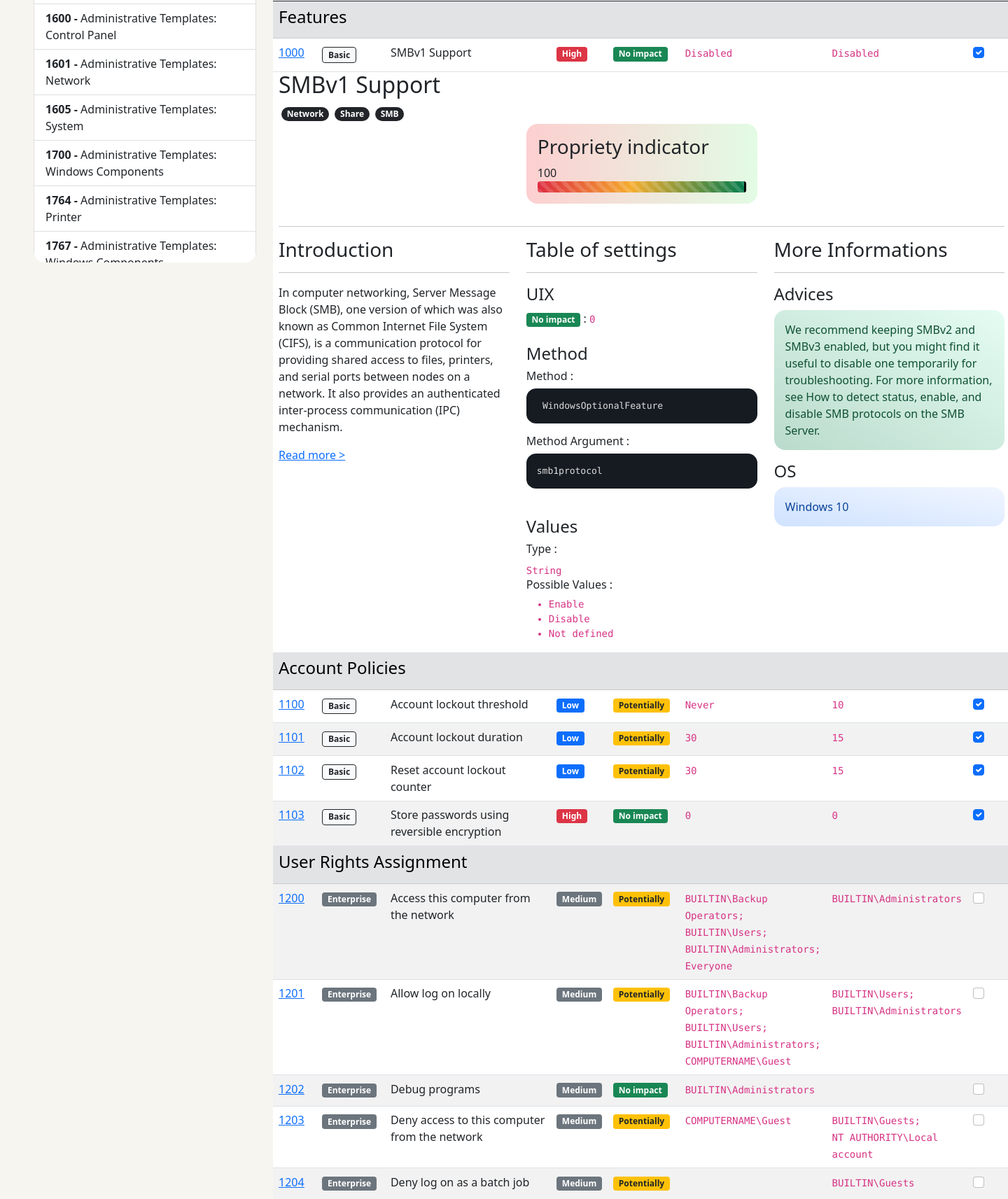
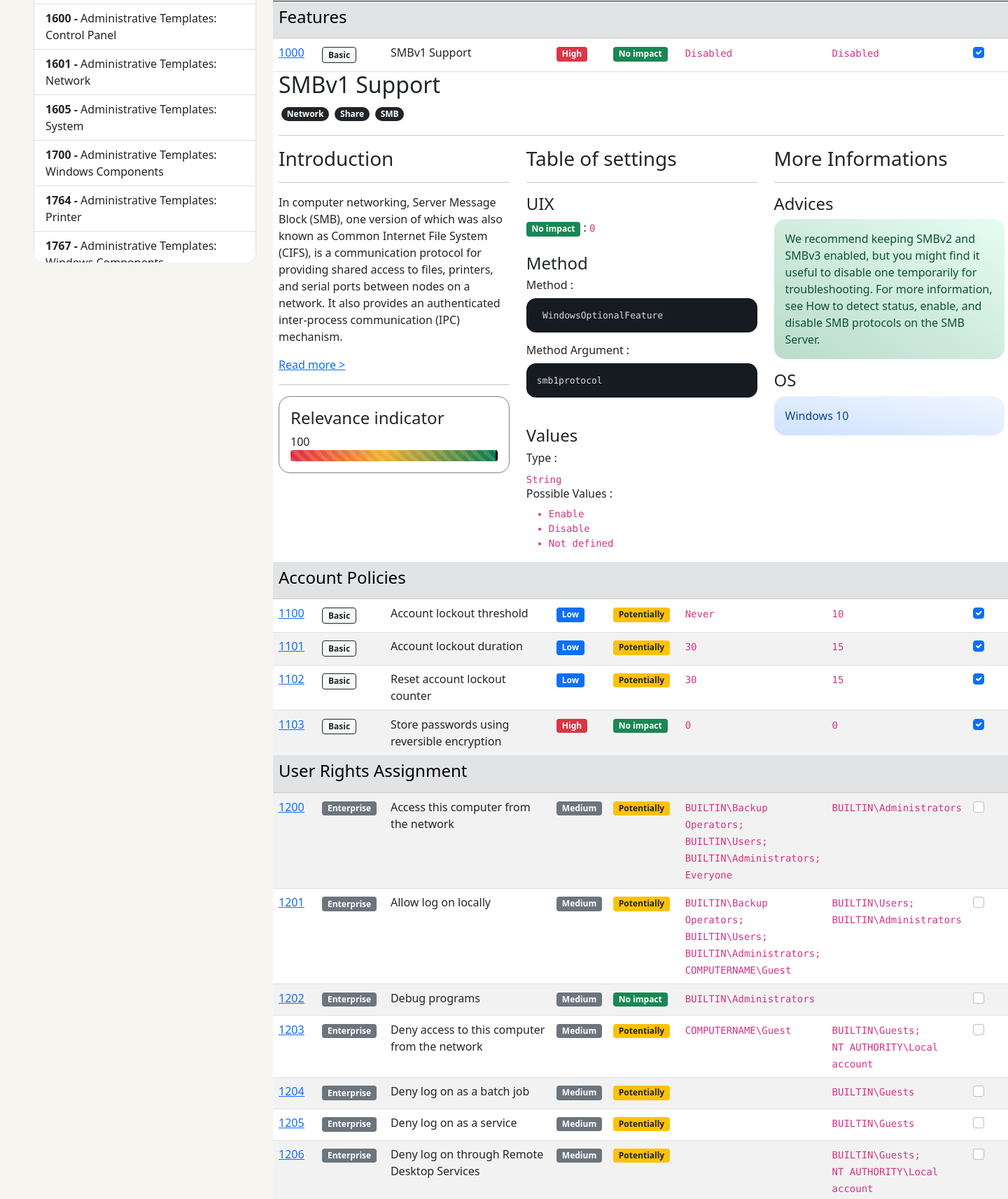
Before and after one commit to CRYPT-ON-IT/policies_hardening_interface, a PHP site: page /interface/windows in a window 1440 px wide, after a click on "1000". Shown: the part 488-2201 px from the top of the page at 70% size. Run offline with PHP 8.4, Linux system fonts and the light colour scheme; data that the repository does not hold is empty.

Commit message:
Change propriety to relevance

```diff
--- a/interface/windows/style.css
+++ b/interface/windows/style.css
@@ -36,8 +36,9 @@ table{
   background: linear-gradient(to top right, #e2e3e5, #f8f9fa);
 }
 
-.alert-propriety{
-  background: linear-gradient(to right, rgba(246, 79, 79, 0.27), rgba(160, 243, 166, 0.3));
+.alert-relevance{
+  /*background: linear-gradient(to right, rgba(246, 79, 79, 0.27), rgba(160, 243, 166, 0.3));*/
+  border: solid gray 1px;
 }
 
 .table-orange{
--- a/interface/windows/table.php
+++ b/interface/windows/table.php
@@ -94,37 +94,37 @@ function write_tr($data)
   /**** Compute some values before row printing ****/
 
   /* severity */
-  $propriety_severity=0;
+  $relevance_severity=0;
   switch ($severity) {
     case 'High':
       $severity="<span class=\"badge bg-danger\">High</span>";
-      $propriety_severity=3;
+      $relevance_severity=3;
       break;
     case 'Medium':
       $severity="<span class=\"badge bg-secondary\">Medium</span>";
-      $propriety_severity=2;
+      $relevance_severity=2;
       break;
     case 'Low':
       $severity="<span class=\"badge bg-primary\">Low</span>";
-      $propriety_severity=1;
+      $relevance_severity=1;
       break;
   }
 
   /* UIX impact */
   $UIX_impact_content = "<span class=\"badge bg-secondary\">Not defined</span>";
-  $propriety_uix=0;
+  $relevance_uix=0;
   switch ($UIX_impact) {
     case '2':
       $UIX_impact_content="<span class=\"badge bg-danger\">Impact</span>";
-      $propriety_uix=1;
+      $relevance_uix=1;
       break;
     case '1':
       $UIX_impact_content="<span class=\"badge bg-warning text-dark\">Potentially</span>";
-      $propriety_uix=2;
+      $relevance_uix=2;
       break;
     case '0':
       $UIX_impact_content="<span class=\"badge bg-success\">No impact</span>";
-      $propriety_uix=3;
+      $relevance_uix=3;
       break;
   }
 
@@ -144,20 +144,20 @@ function write_tr($data)
 
   /* Mode */
   $use_mode_content="";
-  $propriety_mode=0;
+  $relevance_mode=0;
   if ($use_mode) {
     switch ($use_mode) {
       case 'Basic':
         $use_mode_content = "<span class=\"badge bg-light text-dark m-1\" style=\"border:solid 1px;\">$use_mode</span>";
-        $propriety_mode = 3;
+        $relevance_mode = 3;
         break;
       case 'Enterprise':
         $use_mode_content = "<span class=\"badge bg-secondary m-1\">$use_mode</span>";
-        $propriety_mode = 2;
+        $relevance_mode = 2;
         break;
       case 'StrongBox':
         $use_mode_content = "<span class=\"badge bg-dark m-1\">$use_mode</span>";
-        $propriety_mode = 1;
+        $relevance_mode = 1;
         break;
 
       default:
@@ -267,11 +267,11 @@ function write_tr($data)
     }
   }
 
-  /* Propriety */
-  $propriety_result = $propriety_severity*3+$propriety_uix*2+$propriety_mode*1;
-  $propriety_result = $propriety_result/6;
-  $propriety_percent = ($propriety_result-1)*100/2;
-  $propriety_percent = round($propriety_percent);
+  /* relevance */
+  $relevance_result = $relevance_severity*3+$relevance_uix*2+$relevance_mode*1;
+  $relevance_result = $relevance_result/6;
+  $relevance_percent = ($relevance_result-1)*100/2;
+  $relevance_percent = round($relevance_percent);
 
   /* Values */
   $possible_values_array = explode(":", $possible_values);
@@ -296,23 +296,6 @@ function write_tr($data)
             <div>$tags_content</div>
           </div>
 
-          <div class='row'>
-            <div class='col'>
-            </div>
-            <div class='col'>
-              <div class='alert alert-propriety'>
-                <h3>Propriety indicator</h3>
-                <span>$propriety_percent</span>
-                <div class='progress propriety-progressbar'>
-                  <div class='progress-bar progressbar-propriety bg-success' role='progressbar' style='width:$propriety_percent%;' aria-valuenow='$propriety_result' aria-valuemin='0' aria-valuemax='100'></div>
-                </div>
-              </div>
-
-            </div>
-            <div class='col'>
-            </div>
-          </div>
-
           <hr>
 
           <!---- Data content ---->
@@ -324,6 +307,14 @@ function write_tr($data)
               <hr>
                 <p>$intro_content</p>
                 <a target=\"_blank\" href=\"$link_for_more_infos\">Read more ></a>
+              <hr>
+              <div class='alert alert-relevance'>
+                <h4>Relevance indicator</h4>
+                <span>$relevance_percent</span>
+                <div class='progress relevance-progressbar'>
+                  <div class='progress-bar progressbar-relevance bg-success' role='progressbar' style='width:$relevance_percent%;' aria-valuenow='$relevance_result' aria-valuemin='0' aria-valuemax='100'></div>
+                </div>
+              </div>
             </div>
 
             <!-- Table of settings -->
--- a/style/master.css
+++ b/style/master.css
@@ -41,11 +41,11 @@ pre{
   color:rgb(255, 123, 114);
 }
 
-.propriety-progressbar{
+.relevance-progressbar{
   background: linear-gradient(to right, rgb(222,43,64), rgb(245,174,48) 45%, rgb(0,123,77));
 }
 
-.progressbar-propriety{
+.progressbar-relevance{
   background-image: linear-gradient(45deg,rgba(255,255,255,.15) 25%,transparent 25%,transparent 50%,rgba(255,255,255,.15) 50%,rgba(255,255,255,.15) 75%,transparent 75%,transparent);
   background-size: 1rem 1rem;
   border-right: solid black;
```
